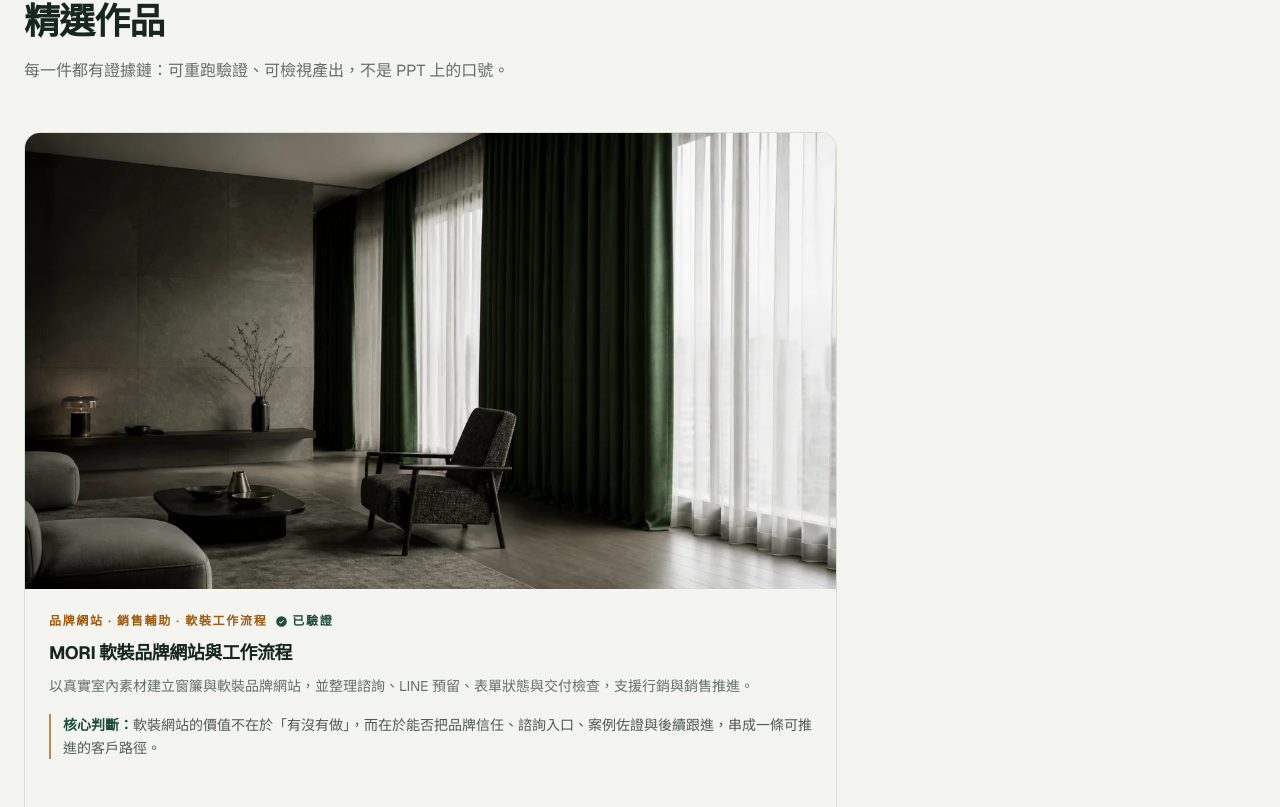
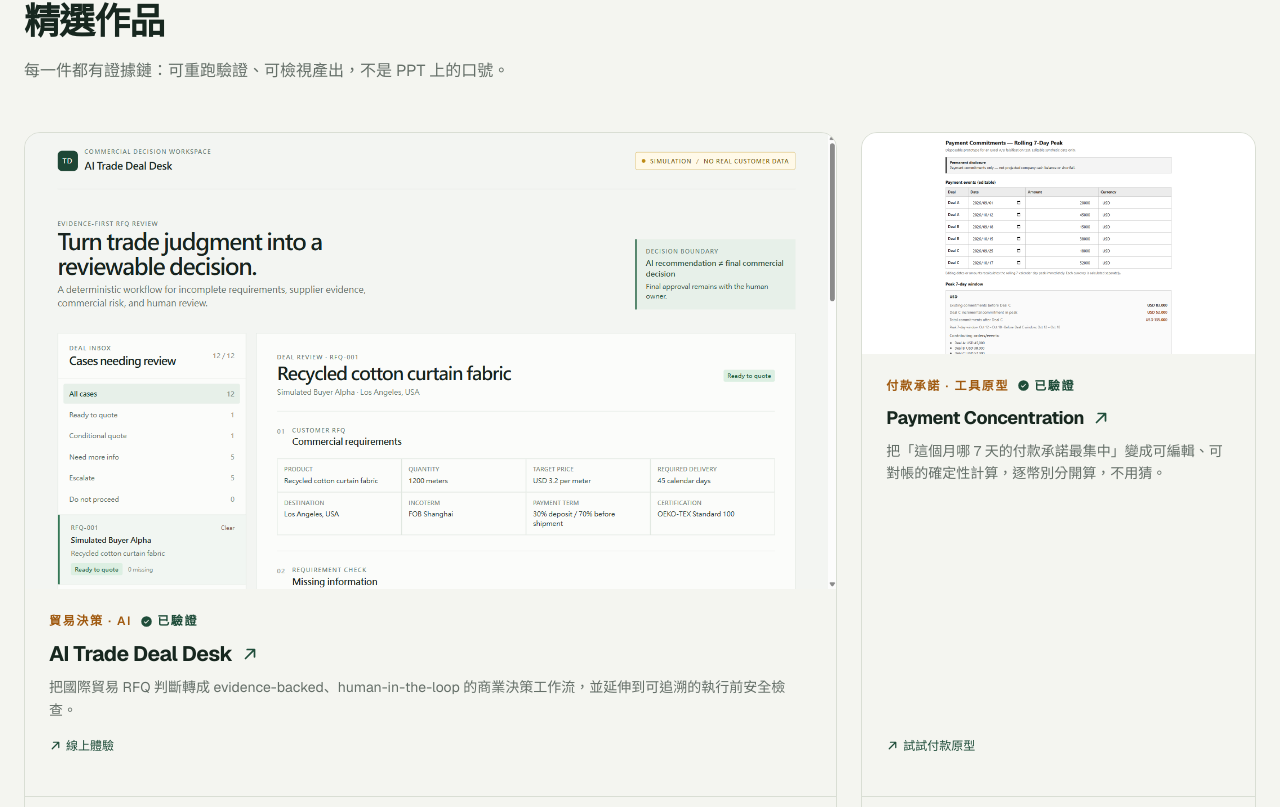
Before and after one commit to apchen1978/pauls-tradecraft, a React (Vite) app: page / in a window 1280 px wide. Shown: the part 2753-3560 px from the top of the page. Built offline with nearby package versions, Linux system fonts and the light colour scheme.

Commit message:
feat: prioritize trade evidence in selected work

```diff
--- a/src/components/Works.jsx
+++ b/src/components/Works.jsx
@@ -57,6 +57,9 @@ function CaseStudy({ c }) {
 
 export default function Works() {
   const { lang, t } = useLang();
+  const orderedWorks = [...works].sort(
+    (a, b) => (a.featuredRank ?? Number.MAX_SAFE_INTEGER) - (b.featuredRank ?? Number.MAX_SAFE_INTEGER),
+  );
   return (
     <section id="works" className="mx-auto max-w-7xl scroll-mt-24 px-4 py-20 md:px-6 md:py-28">
       <div className="max-w-2xl">
@@ -66,7 +69,7 @@ export default function Works() {
       </div>
 
       <div className="mt-12 grid grid-cols-1 gap-6 md:grid-cols-3">
-        {works.map((w, i) => {
+        {orderedWorks.map((w, i) => {
           const copy = lang === "zh" ? w.zh : w.en;
           const linkLabel = typeof w.linkLabel === "string" ? w.linkLabel : w.linkLabel?.[lang];
           const Icon = w.icon ? iconMap[w.icon] : null;
--- a/src/data/works.js
+++ b/src/data/works.js
@@ -10,6 +10,7 @@
 export const works = [
   {
     id: "mori-soft-furnishing-website",
+    featuredRank: 4,
     cover: "/images/cover-mori-soft-furnishing.webp",
     imageAlt: { zh: "MORI 軟裝品牌網站首頁", en: "MORI soft-furnishing brand website homepage" },
     span: "col-span-3 md:col-span-2",
@@ -55,6 +56,7 @@ export const works = [
   },
   {
     id: "trade-deal-desk",
+    featuredRank: 1,
     cover: "/images/cover-trade-deal-desk.png",
     imageAlt: { zh: "AI Trade Deal Desk RFQ 決策工作區畫面", en: "AI Trade Deal Desk RFQ decision workspace" },
     span: "col-span-3 md:col-span-2",
@@ -98,6 +100,7 @@ export const works = [
   },
   {
     id: "tracker",
+    featuredRank: 3,
     cover: "/images/cover-tracker.png",
     imageAlt: { zh: "窗簾軟裝 Pilot 追蹤器儀表板", en: "Curtain soft-furnishing pilot tracker dashboard" },
     span: "col-span-2",
@@ -430,6 +433,7 @@ export const works = [
   },
   {
     id: "payment-concentration",
+    featuredRank: 2,
     cover: "/images/cover-payment-concentration.png",
     imageAlt: { zh: "Payment Concentration 原型：滾動 7 日付款承諾高峰畫面", en: "Payment Concentration prototype: rolling 7-day payment-commitment peak" },
     span: "col-span-2",
```
